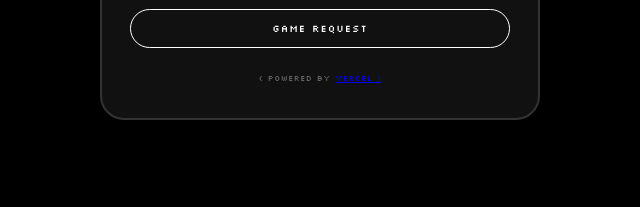
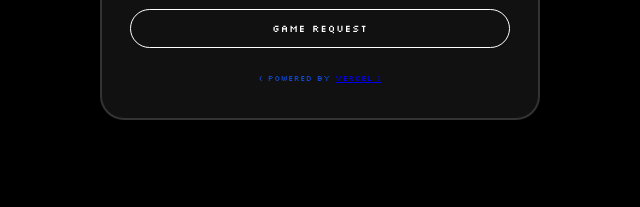
Before and after one commit to bibixse-Developer/Tower.Team.indonesia, a plain HTML site: page index.html in a window 1280 px wide. Shown: the part 546-753 px from the top of the page, 320-960 px from the left. Drawn offline with Linux system fonts and the light colour scheme.

Commit message:
update index.html

```diff
--- a/index.html
+++ b/index.html
@@ -165,7 +165,7 @@
         /* Footer */
         .footer {
             margin-top: 25px;
-            color: #666666;
+            color: #1048d1;
             font-size: 8px;
             letter-spacing: 0.5px;
         }
```
